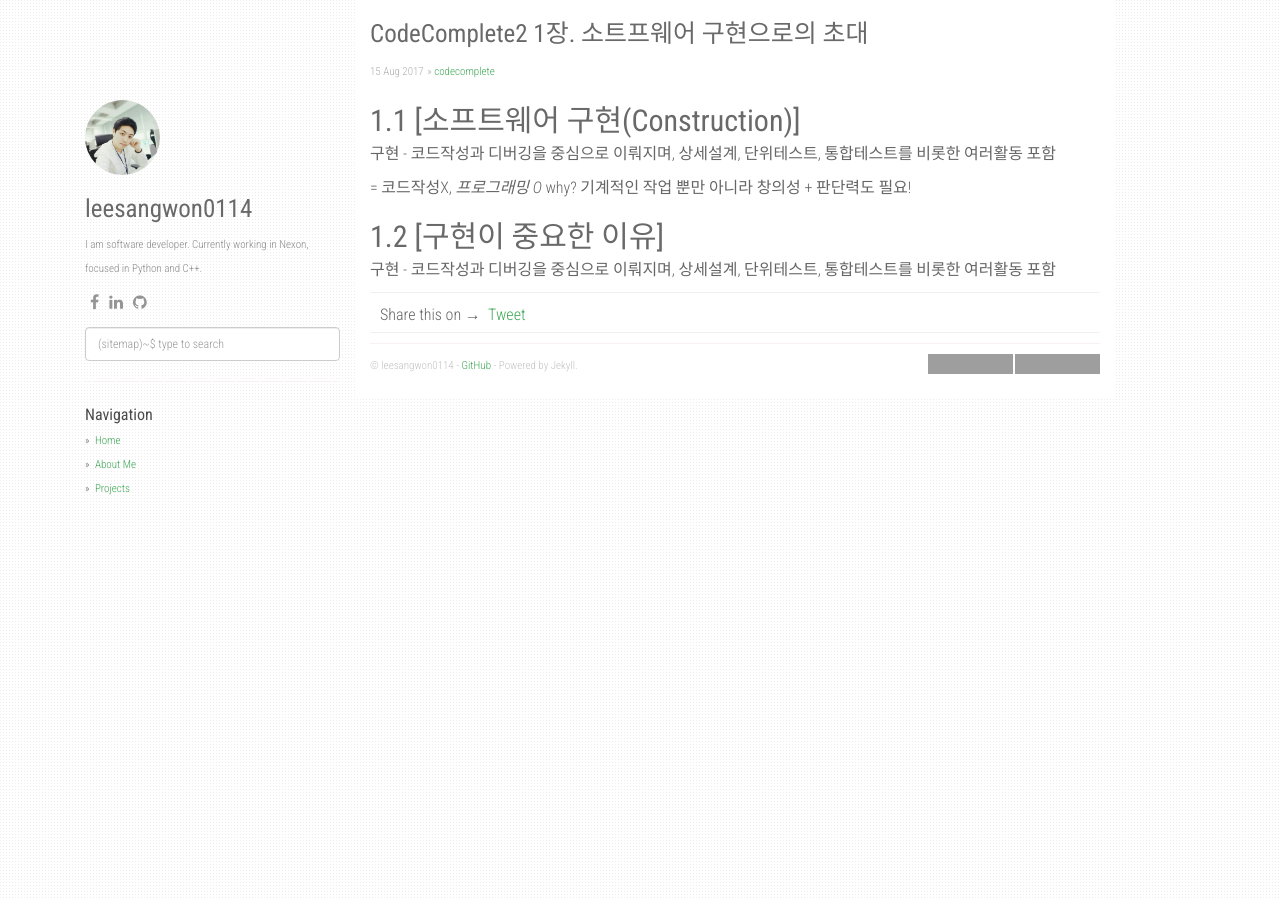
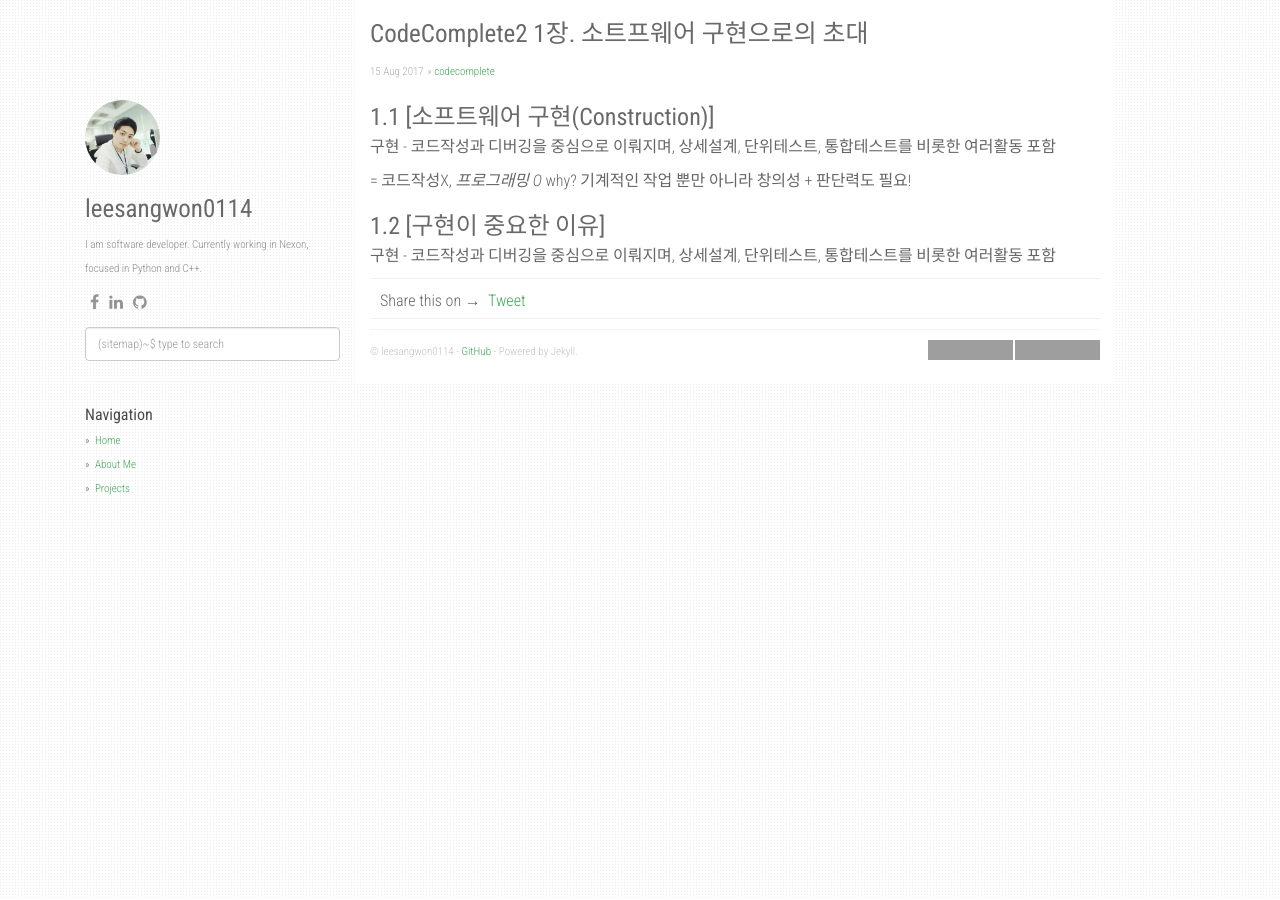
Before and after one commit to leesangwon0114/leesangwon0114.github.io, a Jekyll site: the page built from _posts/2017-08-15-codecomplete2_chapter1.markdown, in a window 1280 px wide. Built offline with Jekyll 4.4.1, drawn with Linux system fonts in a browser that asks for light colours; nearby versions of some CDN libraries; comment, search, counter and statistics services are not loaded; grey boxes are pictures that could not be loaded.

Commit message:
resize header

```diff
--- a/_posts/2017-08-15-codecomplete2_chapter1.markdown
+++ b/_posts/2017-08-15-codecomplete2_chapter1.markdown
@@ -4,10 +4,10 @@ title:  "CodeComplete2 1장. 소트프웨어 구현으로의 초대"
 date:   2017-08-15 21:28:15 +0700
 categories: [codecomplete]
 ---
-## 1.1 [소프트웨어 구현(Construction)]
+### 1.1 [소프트웨어 구현(Construction)]
 구현 - 코드작성과 디버깅을 중심으로 이뤄지며, 상세설계, 단위테스트, 통합테스트를 비롯한 여러활동 포함
 
 = 코드작성X, *프로그래밍 O*  why? 기계적인 작업 뿐만 아니라 창의성 + 판단력도 필요!
 
-## 1.2 [구현이 중요한 이유]
+### 1.2 [구현이 중요한 이유]
 구현 - 코드작성과 디버깅을 중심으로 이뤄지며, 상세설계, 단위테스트, 통합테스트를 비롯한 여러활동 포함
```
